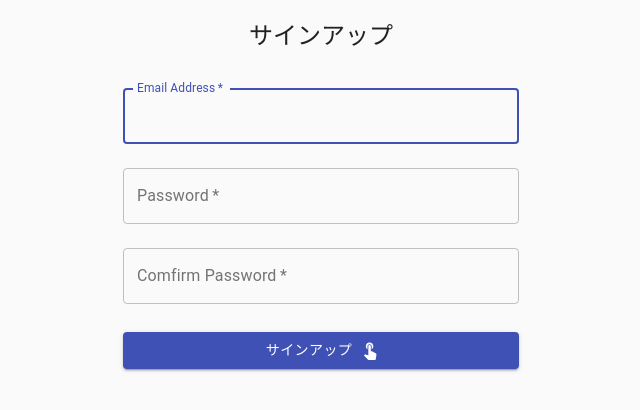
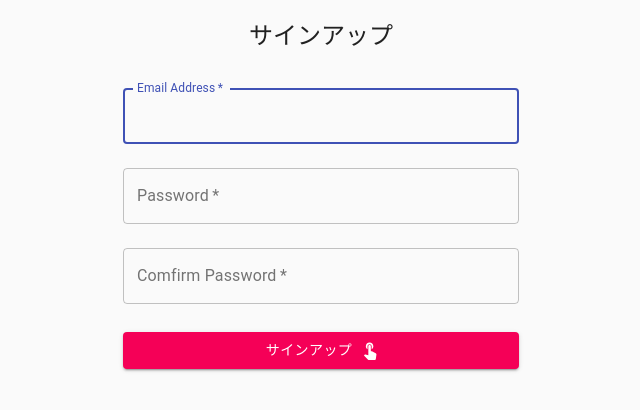
Before and after one commit to mune-actor-en/uchinoko-project, a React (Create React App) app: page / in a window 1280 px wide. Shown: the top 410 px of the page, without its empty margins (319-959 px from the left). Built offline with nearby package versions, Linux system fonts and the light colour scheme.

Commit message:
サインアップボタンの色を変更

```diff
--- a/src/templates/SignUp.tsx
+++ b/src/templates/SignUp.tsx
@@ -80,7 +80,7 @@ const SignUp: FC<Props> = ({email, password, comfirmPassword}) => {
             type='submit'
             fullWidth
             variant='contained'
-            color='primary'
+            color='secondary'
             className={classes.submit}
             endIcon={<TouchAppIcon />}
           >
```
